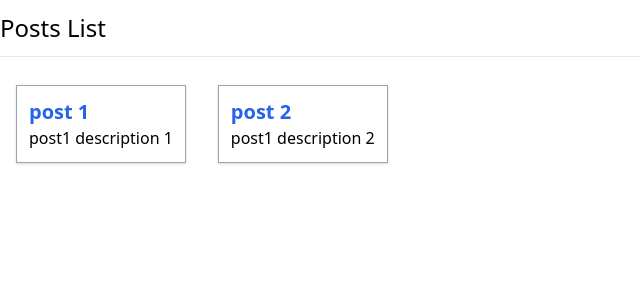
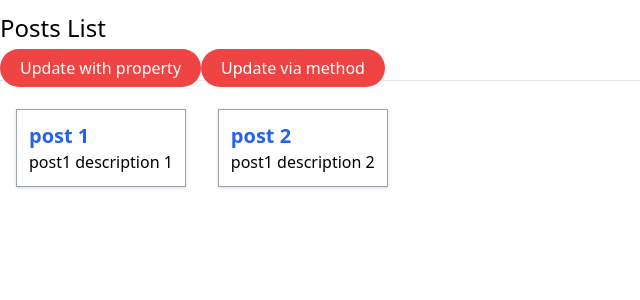
Before and after one commit to leelanarasimha/React-Course-Projects, a React (Create React App) app in the folder my-app/: page / in a window 1280 px wide. Shown: the top 300 px of the page, without its empty margins (0-640 px from the left). Built offline with nearby package versions, Linux system fonts and the light colour scheme.

Commit message:
Feat: Add event click handler

```diff
--- a/my-app/src/components/Posts/Posts.js
+++ b/my-app/src/components/Posts/Posts.js
@@ -10,10 +10,51 @@ class Posts extends Component {
 
         postTitle: 'Posts List',
     };
+
+    updateTitleHandler(title, e) {
+        e.preventDefault();
+        console.log('updatin title');
+        console.log(this);
+        this.setState({
+            postTitle: title,
+        });
+    }
+
+    titleHandler = (title, e) => {
+        e.preventDefault();
+        console.log('updatin title via pro[erty function');
+        console.log(this);
+        this.setState({
+            postTitle: title,
+        });
+    };
+
     render() {
         return (
             <div>
                 <h2 className='text-2xl my-3'>{this.state.postTitle}</h2>
+                <div>
+                    <a
+                        href='http://www.google.com'
+                        onClick={this.titleHandler.bind(
+                            this,
+                            'Leela Web Dev',
+                        )}
+                        className='px-5 py-2 bg-red-500 rounded-3xl text-white'
+                    >
+                        Update with property
+                    </a>
+                    <a
+                        href='http://www.google.com'
+                        onClick={this.updateTitleHandler.bind(
+                            this,
+                            'Modfied',
+                        )}
+                        className='px-5 py-2 bg-red-500 rounded-3xl text-white'
+                    >
+                        Update via method
+                    </a>
+                </div>
                 <hr />
                 <div className='flex my-3'>
                     <SinglePost
```
Also changed, not shown: 1 other file (tests, documents, lock files or other folders).
